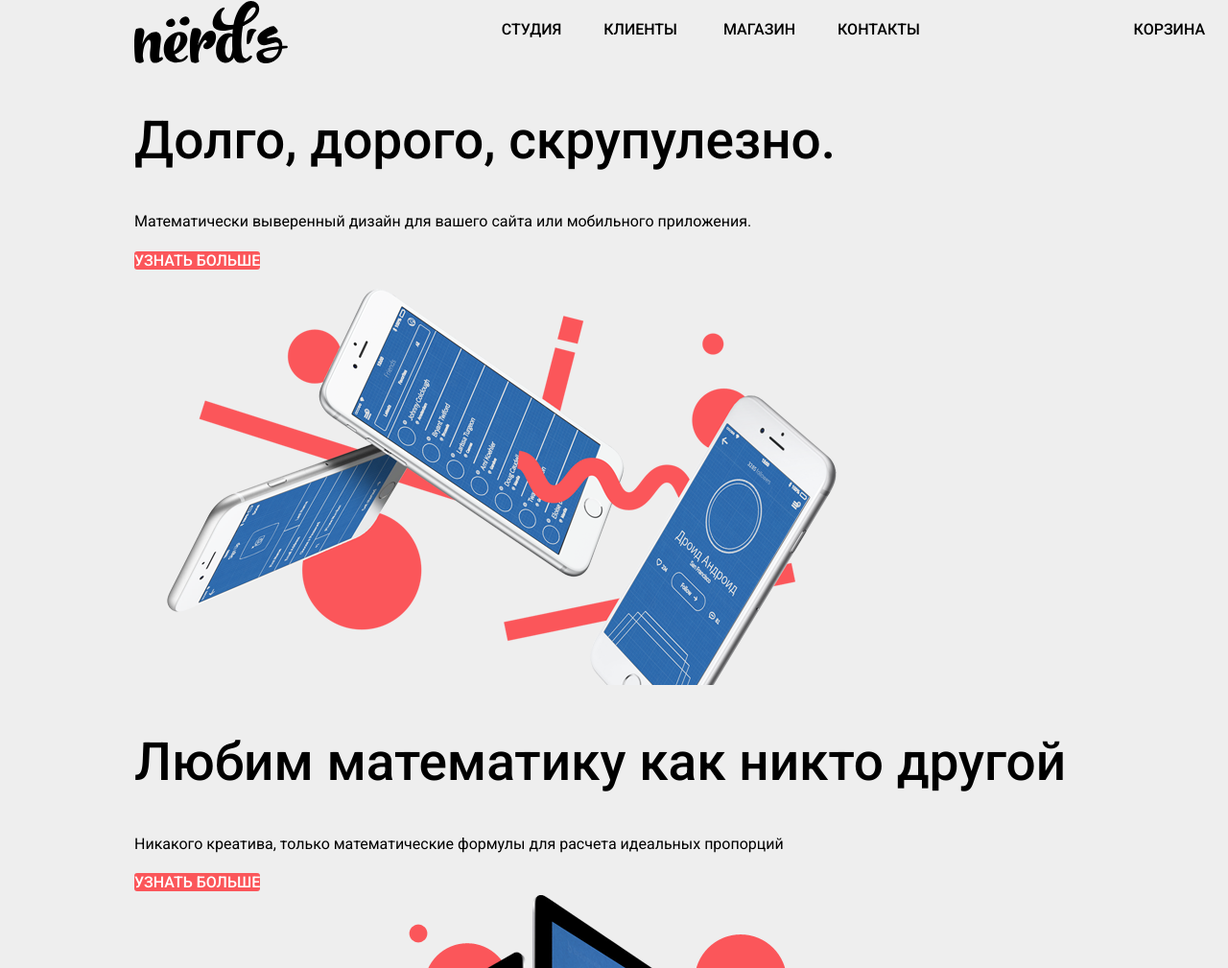
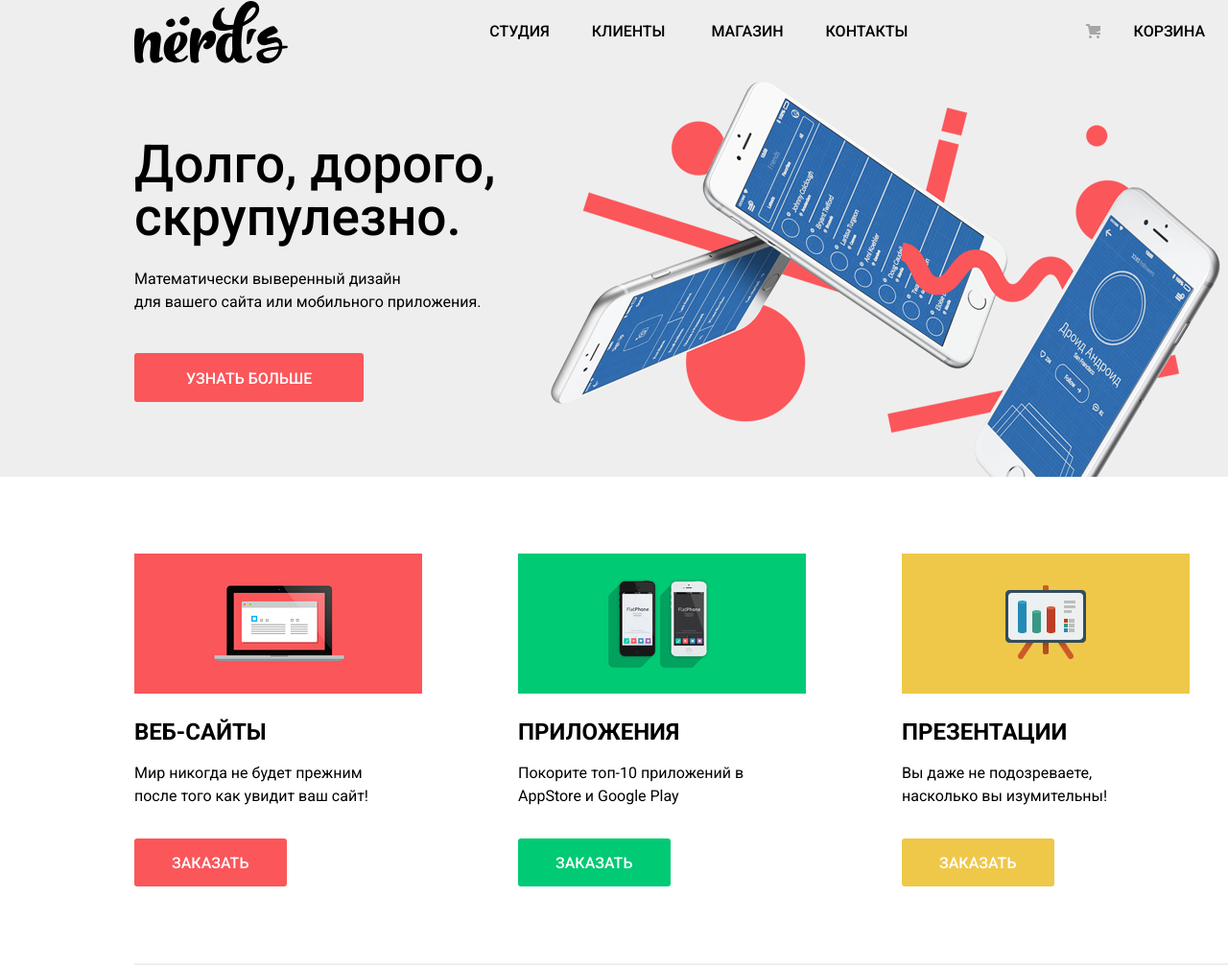
Before and after one commit to AlexSubbot/1484225-nerds-28, a plain HTML site: page index.html in a window 1280 px wide. Shown: the top 1009 px of the page at 96% size. Drawn offline with Linux system fonts and the light colour scheme.

Commit message:
финалим

```diff
--- a/css/style.css
+++ b/css/style.css
@@ -63,6 +63,11 @@ a {
   width: 1px;
   height: 1px;
   margin: -1px;
+}
+.line {
+  height: 2px;
+  width: 1158px;
+  background-color: var(--white);
 }
 /* buttons */
 .button {
@@ -146,7 +151,14 @@ a {
 .main-navigation {
   display: flex;
   justify-content: space-between;
+  flex-wrap: wrap;
+  margin: 0px;
+  padding: 0px;
 }
+.main-navigation a {
+  height: 66px;
+}
+
 .site-navigation {
   display: flex;
   background-color: inherit;
@@ -154,6 +166,9 @@ a {
   line-height: 30px;
   text-transform: uppercase;
   list-style: none;
+  align-items: center;
+  margin: 0px;
+  padding: 0px;
 }
 .site-navigation li {
   margin-right: 44px;
@@ -176,39 +191,97 @@ opacity: 0.3;
 .site-navigation .active {
   border-bottom: 2px solid var(--red-light);
 }
+.cart-link::before {
+  content: "";
+  position: absolute;
+  top: 2px;
+  left: -25px;
+
+  width: 15px;
+  height: 15px;
+  background-image: url(../img/icon-cart.svg);
+  background-repeat: no-repeat;
+  background-position: 0 0;
+}
+.site-navigation .cart-link {
+  padding-left: 25px;
+  position: relative;
+}
+
 /* main */
 /* slider */
-.slider {
-  display: grid;
-  grid-template-columns:
+.slide {
+  display: flex;
+  flex-direction: row;
 }
-.slider ul{
+.slider .description {
+  width: 400px;
+}
+.slider ul {
   list-style: none;
   padding: 0;
   margin: 0;
+}
+.slider p {
+  padding: 0;
+  margin: 0;
+  margin-bottom: 55px;
 }
 .slider h2 {
   font-weight: 500;
   font-size: 55px;
   line-height: 55px;
+  margin-top: 78px;
+  margin-bottom: 25px;
 }
-
+.slider .button {
+  padding-left: 54px;
+  padding-right: 54px;
+  padding-top: 17px;
+  padding-bottom: 15px;
+  border-radius: 3px;
+}
 /* catalog */
 .catalog-list{
-  display: grid;
-  grid-template-columns: 1fr 1fr 1fr;
-  column-gap: 100px;
+  display: flex;
+  flex-wrap: wrap;
   margin: 0;
   margin-top: 80px;
   margin-bottom: 80px;
   padding: 0;
   list-style: none;
+}
 
+.catalog-item {
+  display: flex;
+  flex-direction: column;
+  align-items: flex-start;
+  width: 300px;
+  margin: 0px;
+  padding: 0px;
+  margin-right: 100px
+}
+.catalog-list li:nth-child(3) {
+  margin-right: 60px;
+}
+.catalog-item p {
+  margin: 0px;
+  padding: 0px;
 }
 .catalog h3 {
   font-size: 24px;
   line-height: 30px;
   text-transform: uppercase;
+  padding-top: 25px;
+  padding-bottom: 16px;
+  margin: 0px;
+}
+.catalog-item .button {
+  padding-left: 39px;
+  padding-top: 17px;
+  padding-right: 40px;
+  padding-bottom: 15px;
+  margin-top: 32px;
 }
 /* features */
 .features {
--- a/index.html
+++ b/index.html
@@ -11,9 +11,7 @@
     <header class="wrapper">
       <div class="container">
         <nav class="main-navigation">
-          <a aria-label="Главная страница">
-            <img src="img/logo-nerds.svg" width="160" height="49" alt="Логотип Nerds">
-          </a>
+          <a aria-label="Главная страница"><img src="img/logo-nerds.svg" width="160" height="66" alt="Логотип Nerds"></a>
           <ul class="site-navigation">
             <li><a href="index.html">студия</a></li>
             <li><a href="#">клиенты</a></li>
@@ -21,7 +19,7 @@
             <li><a href="#">контакты</a></li>
           </ul>
           <ul class="site-navigation">
-            <li><a href="#">корзина</a></li>
+            <li><a class="cart-link" href="#">корзина</a></li>
           </ul>
         </nav>
       </div>
@@ -30,15 +28,15 @@
       <div class="wrapper">
         <section class="slider container">
           <ul>
-            <li>
+            <li class="slide">
               <section class="description">
-                <h2>Долго, дорого, скрупулезно.</h2>
-                <p>Математически выверенный дизайн для вашего сайта или мобильного приложения.</p>
+                <h2>Долго, дорого,<br> скрупулезно.</h2>
+                <p>Математически выверенный дизайн<br> для вашего сайта или мобильного приложения.</p>
                 <a class="button red-button" href="#"><span>узнать больше</span></a>
               </section>
               <img src="img/slide-phones.png" alt="Телефоны" width="760" height="431">
             </li>
-            <li>
+            <li class="visually-hidden">
               <section class="description">
                 <h2>Любим математику как никто другой</h2>
                 <p>Никакого креатива, только математические формулы для расчета идеальных пропорций</p>
@@ -46,7 +44,7 @@
               </section>
               <img src="img/slide-monitor.png" alt="Монитор" width="760" height="431">
             </li>
-            <li>
+            <li class="visually-hidden">
               <section class="description">
                 <h2>Только ночь, только хардкор</h2>
                 <p>Работать днем, как все? Мы против этого. Ближе к полуночи работа только начинается.</p>
@@ -63,24 +61,25 @@
             <li class="catalog-item">
               <img src="img/cont-sites.jpg" alt="Сайты" width="300" height="146">
               <h3>веб-сайты</h3>
-              <p>Мир никогда не будет прежним после того как увидит ваш сайт!</p>
+              <p>Мир никогда не будет прежним<br> после того как увидит ваш сайт!</p>
               <a class="button red-button" href="#"><span>заказать</span></a>
             </li>
             <li class="catalog-item">
               <img src="img/cont-apps.jpg" alt="Приложения" width="300" height="146">
               <h3>приложения</h3>
-              <p>Покорите топ-10 приложений в AppStore и Google Play</p>
+              <p>Покорите топ-10 приложений в<br> AppStore и Google Play</p>
               <a class="button green-button" href="#"><span>заказать</span></a>
             </li>
             <li class="catalog-item">
               <img src="img/cont-presentations.jpg" alt="Презентации" width="300" height="146">
               <h3>презентации</h3>
-              <p>Вы даже не подозреваете, насколько вы изумительны!</p>
+              <p>Вы даже не подозреваете,<br> насколько вы изумительны!</p>
               <a class="button yellow-button" href="#"><span>заказать</span></a>
             </li>
           </ul>
         </section>
       </div>
+      <div class="line container"></div>
       <section class="features container">
         <section class="features-item">
           <h2>Мы — маленькая, но гордая дизайн-студия из Краснодара.</h2>
```
Also changed, not shown: inner.html (+2 -2 lines).
